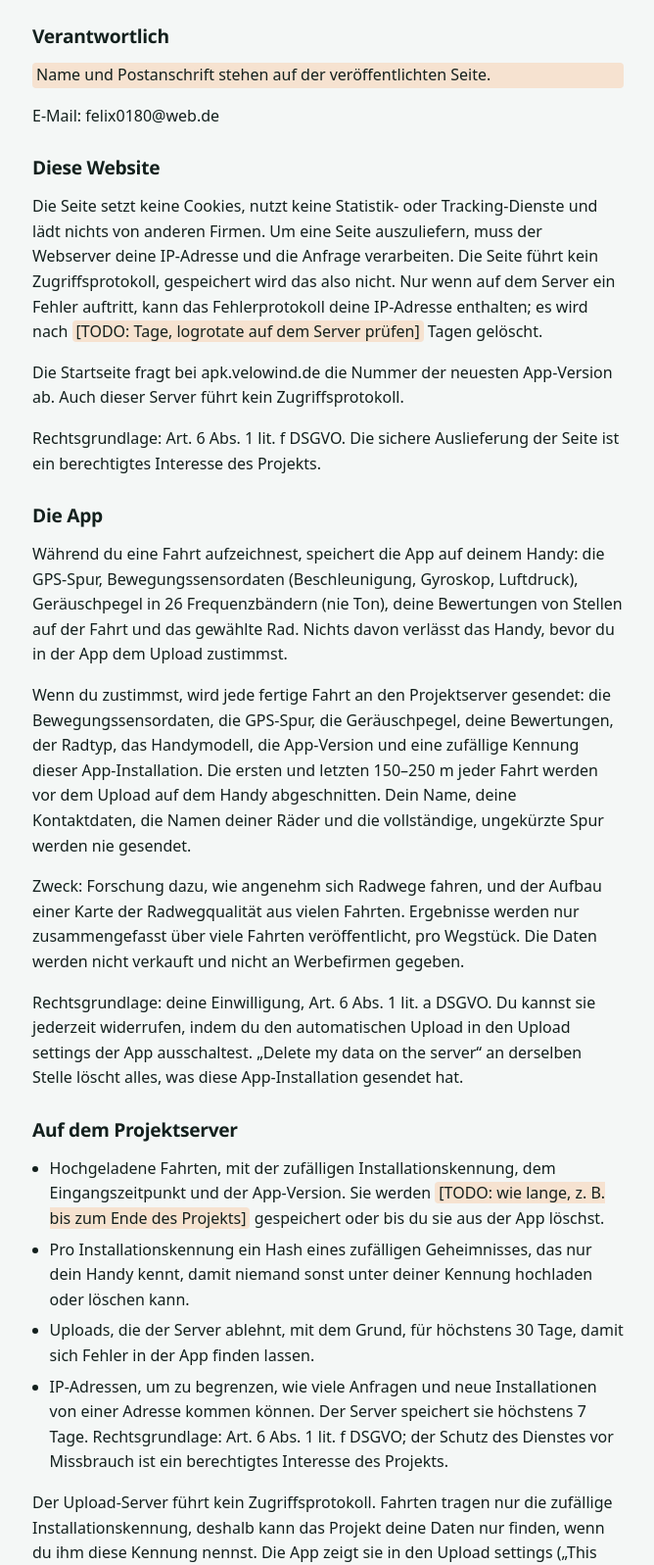
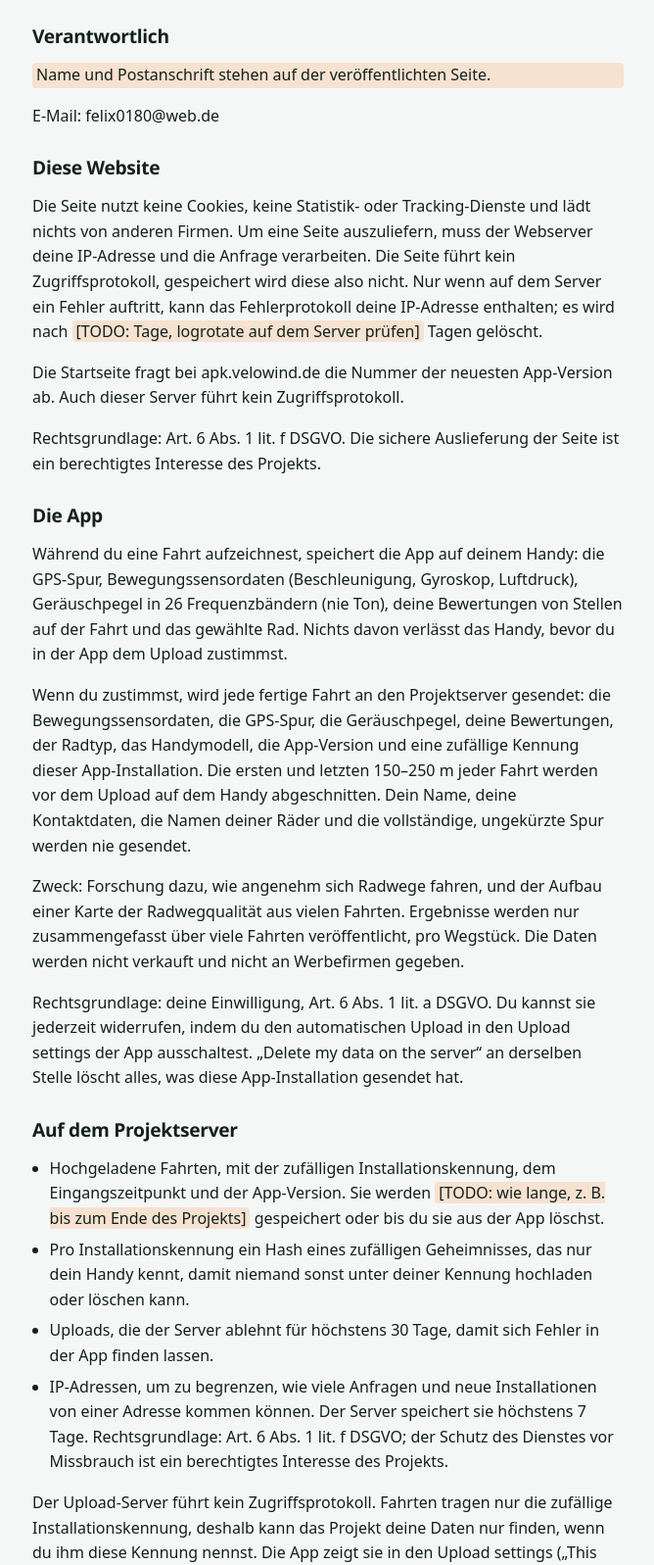
Before and after one commit to biofe/smartphone_sensor_logger, a plain HTML site: page website/de/datenschutz.html in a window 1280 px wide. Shown: the part 226-1823 px from the top of the page at 98% size, without its empty margins (83-751 px from the left). Drawn offline with Linux system fonts and the light colour scheme.

Commit message:
Update privacy

```diff
--- a/website/de/datenschutz.html
+++ b/website/de/datenschutz.html
@@ -39,7 +39,7 @@
       <p>E-Mail: <span class="contact-copy">felix0180 [at] web.de</span></p>
 
       <h2>Diese Website</h2>
-      <p>Die Seite setzt keine Cookies, nutzt keine Statistik- oder Tracking-Dienste und lädt nichts von anderen Firmen. Um eine Seite auszuliefern, muss der Webserver deine IP-Adresse und die Anfrage verarbeiten. Die Seite führt kein Zugriffsprotokoll, gespeichert wird das also nicht. Nur wenn auf dem Server ein Fehler auftritt, kann das Fehlerprotokoll deine IP-Adresse enthalten; es wird nach <span class="todo">[TODO: Tage, logrotate auf dem Server prüfen]</span> Tagen gelöscht.</p>
+      <p>Die Seite nutzt keine Cookies, keine Statistik- oder Tracking-Dienste und lädt nichts von anderen Firmen. Um eine Seite auszuliefern, muss der Webserver deine IP-Adresse und die Anfrage verarbeiten. Die Seite führt kein Zugriffsprotokoll, gespeichert wird diese also nicht. Nur wenn auf dem Server ein Fehler auftritt, kann das Fehlerprotokoll deine IP-Adresse enthalten; es wird nach <span class="todo">[TODO: Tage, logrotate auf dem Server prüfen]</span> Tagen gelöscht.</p>
       <p>Die Startseite fragt bei apk.velowind.de die Nummer der neuesten App-Version ab. Auch dieser Server führt kein Zugriffsprotokoll.</p>
       <p>Rechtsgrundlage: Art. 6 Abs. 1 lit. f DSGVO. Die sichere Auslieferung der Seite ist ein berechtigtes Interesse des Projekts.</p>
 
@@ -53,7 +53,7 @@
       <ul>
         <li>Hochgeladene Fahrten, mit der zufälligen Installationskennung, dem Eingangszeitpunkt und der App-Version. Sie werden <span class="todo">[TODO: wie lange, z. B. bis zum Ende des Projekts]</span> gespeichert oder bis du sie aus der App löschst.</li>
         <li>Pro Installationskennung ein Hash eines zufälligen Geheimnisses, das nur dein Handy kennt, damit niemand sonst unter deiner Kennung hochladen oder löschen kann.</li>
-        <li>Uploads, die der Server ablehnt, mit dem Grund, für höchstens 30 Tage, damit sich Fehler in der App finden lassen.</li>
+        <li>Uploads, die der Server ablehnt für höchstens 30 Tage, damit sich Fehler in der App finden lassen.</li>
         <li>IP-Adressen, um zu begrenzen, wie viele Anfragen und neue Installationen von einer Adresse kommen können. Der Server speichert sie höchstens 7 Tage. Rechtsgrundlage: Art. 6 Abs. 1 lit. f DSGVO; der Schutz des Dienstes vor Missbrauch ist ein berechtigtes Interesse des Projekts.</li>
       </ul>
       <p>Der Upload-Server führt kein Zugriffsprotokoll. Fahrten tragen nur die zufällige Installationskennung, deshalb kann das Projekt deine Daten nur finden, wenn du ihm diese Kennung nennst. Die App zeigt sie in den Upload settings („This phone's id“).</p>
```
Also changed, not shown: website/privacy.html (+1 -1 lines).
